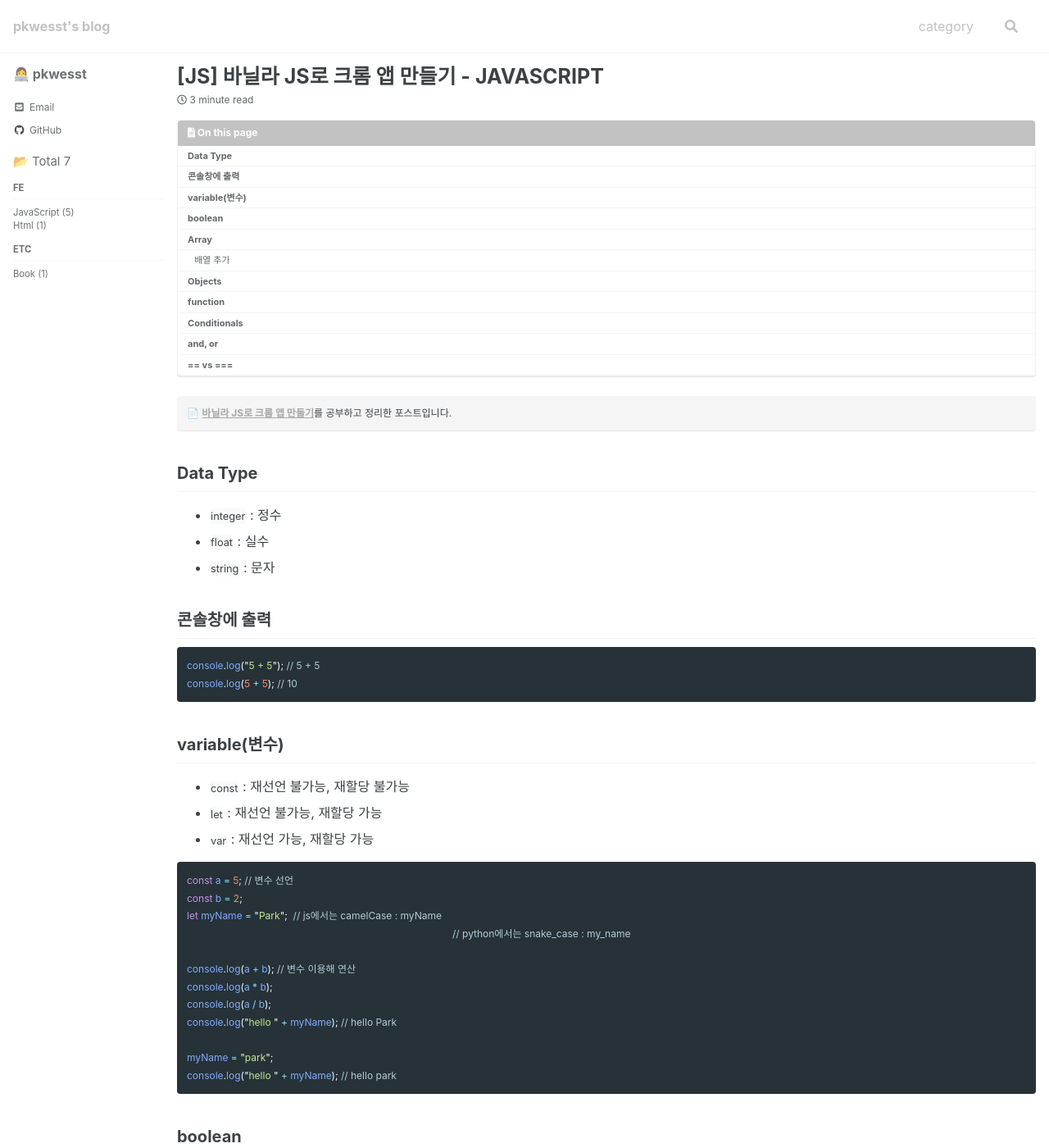
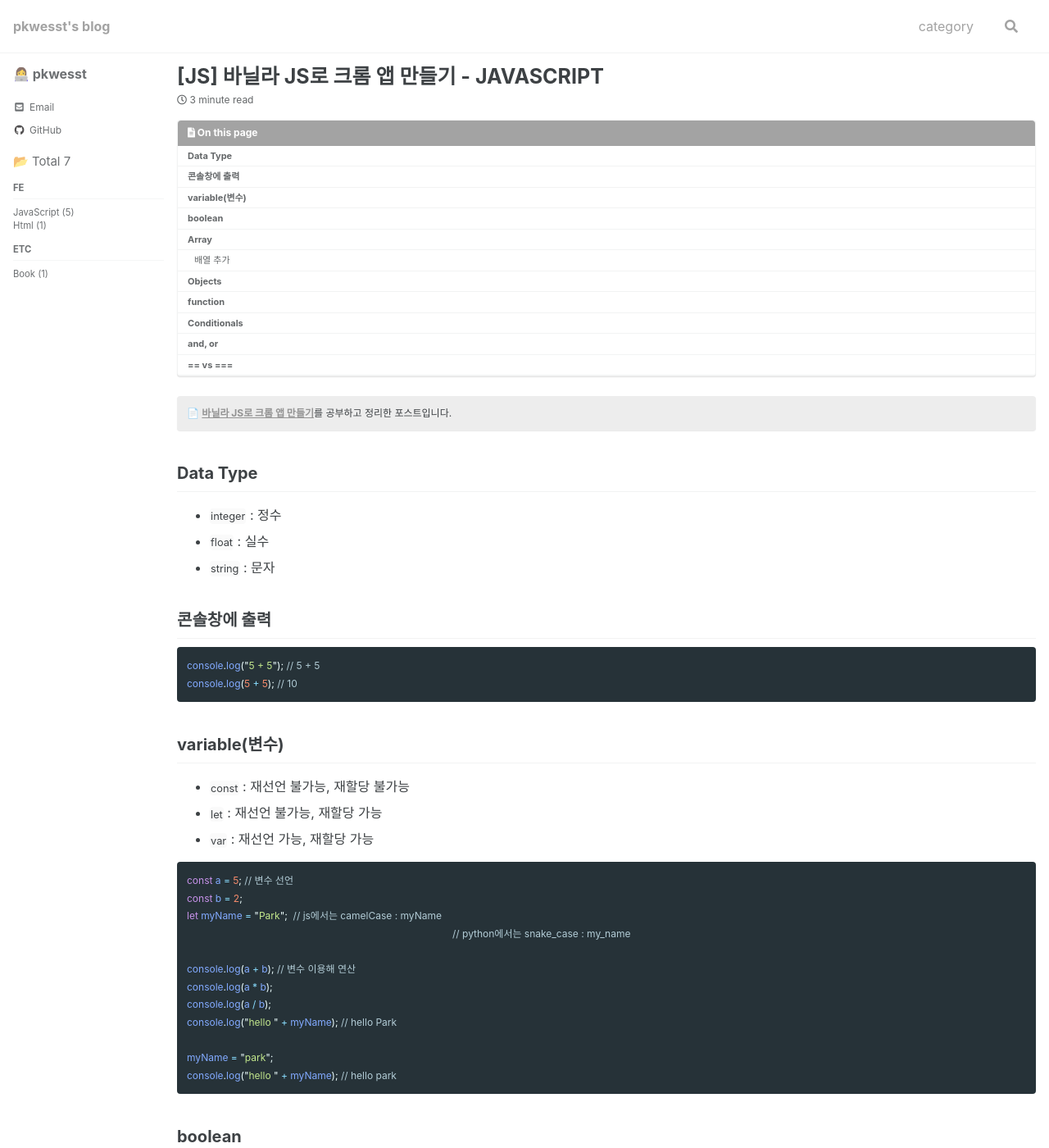
Before and after one commit to pkwesst/pkwesst.github.io, a Jekyll site: the page built from _posts/2022-04-04-js-1.md, in a window 1280 px wide and 1400 px high. Shown: the whole window at 82% size. Built offline with Jekyll 4.4.1, drawn with Linux system fonts in a browser that asks for light colours; cached includes are drawn as plain includes; comment, search, counter and statistics services are not loaded.

Commit message:
Update _default.scss

```diff
--- a/_sass/minimal-mistakes/skins/_default.scss
+++ b/_sass/minimal-mistakes/skins/_default.scss
@@ -6,4 +6,4 @@
 
 $background-color: #fff !default; // 배경색
 $link-color: #3a3c3d !default; // 링크색(글 제목)
-$primary-color: #9999 !default; // 인용
+$primary-color: #a3a3a3 !default; // 인용
```
